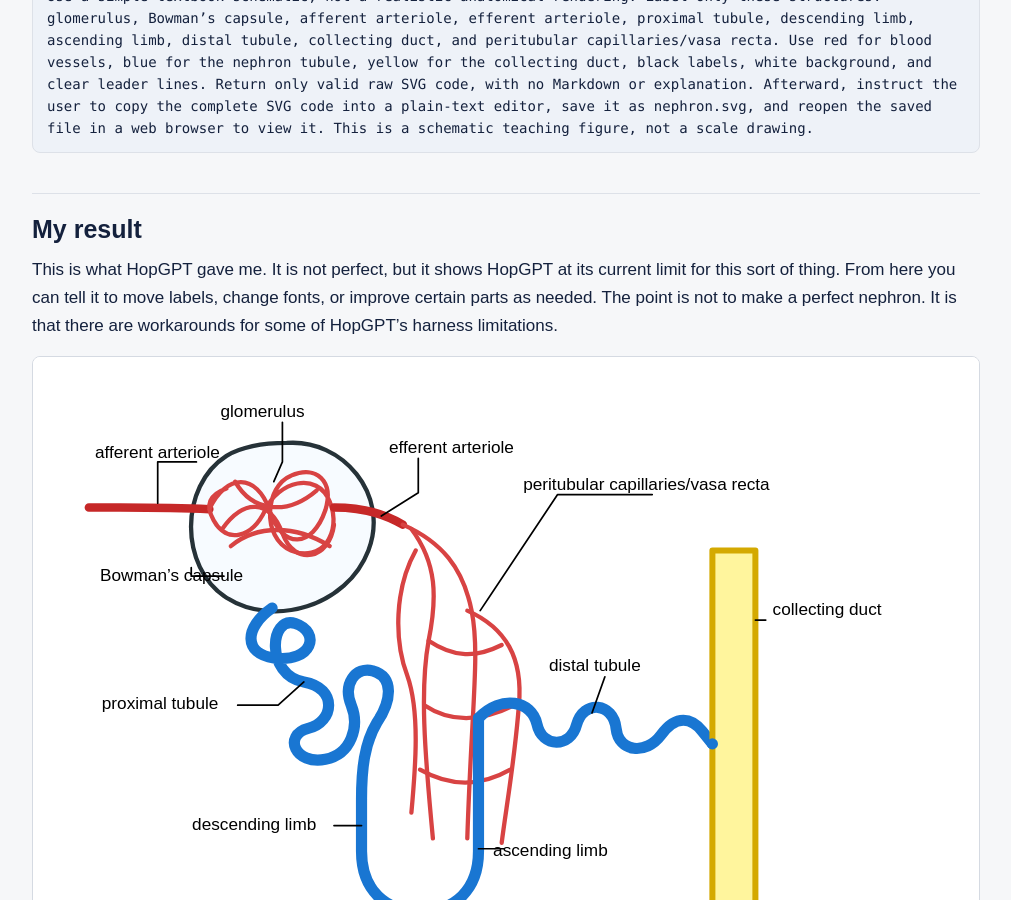
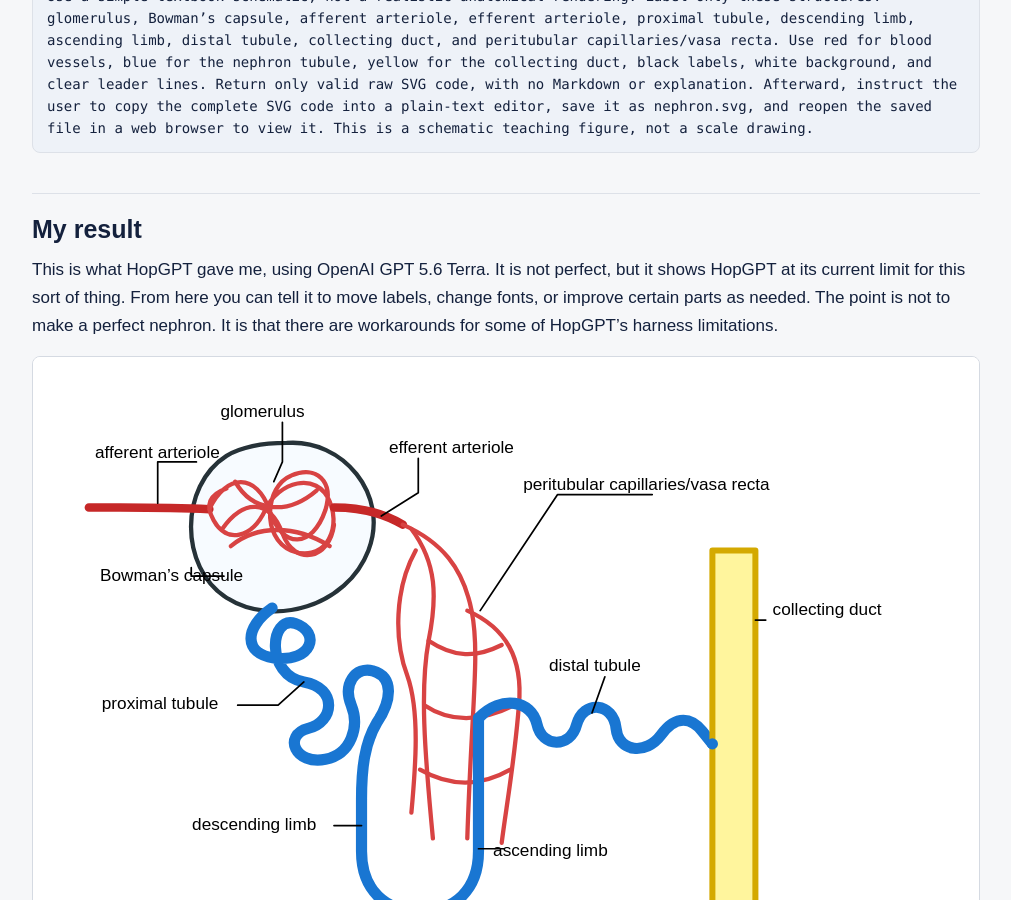
Before and after one commit to davidstonko/ai-surgery, a Jekyll site: the page built from docs/challenges/nephron/index.md, in a window 1280 px wide and 900 px high, scrolled down 928 px. Shown: the whole window, without its empty margins (134-1145 px from the left). Built offline with Jekyll 4.4.1, drawn with Linux system fonts in a browser that asks for light colours.

Commit message:
Challenge page: name the model (OpenAI GPT 5.6 Terra)
Co-Authored-By: Claude Opus 5.5 <noreply@anthropic.com>
Claude-Session: https://claude.ai/code/session_01W165zyvQTjRsHcuJdEwoPV

```diff
--- a/docs/challenges/nephron/index.md
+++ b/docs/challenges/nephron/index.md
@@ -26,7 +26,7 @@ SVG is a figure written as plain text. The shapes, colors and labels are lines o
 
 ## My result
 
-This is what HopGPT gave me. It is not perfect, but it shows HopGPT at its current limit for this sort of thing. From here you can tell it to move labels, change fonts, or improve certain parts as needed. The point is not to make a perfect nephron. It is that there are workarounds for some of HopGPT's harness limitations.
+This is what HopGPT gave me, using OpenAI GPT 5.6 Terra. It is not perfect, but it shows HopGPT at its current limit for this sort of thing. From here you can tell it to move labels, change fonts, or improve certain parts as needed. The point is not to make a perfect nephron. It is that there are workarounds for some of HopGPT's harness limitations.
 
 <img src="nephron.svg" alt="Labeled nephron schematic drawn by a language model: afferent arteriole entering a glomerular tuft inside Bowman's capsule, efferent arteriole leading to peritubular capillaries, and a blue tubule running through the proximal tubule, loop of Henle and distal tubule into a yellow collecting duct" style="width:100%;height:auto;border:1px solid #d5dae2;border-radius:8px;background:#fff">
 
```
